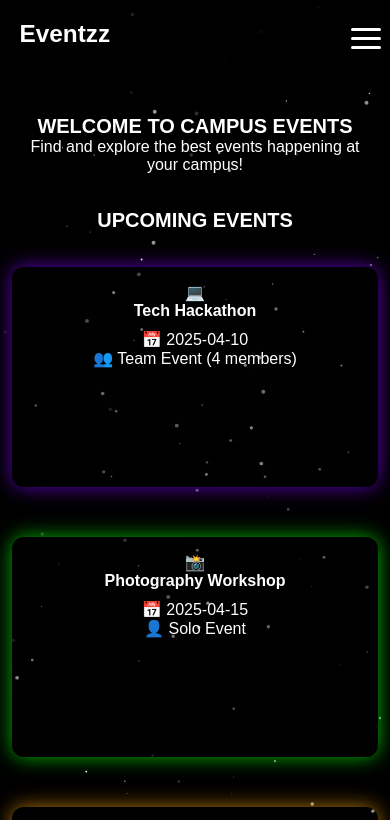
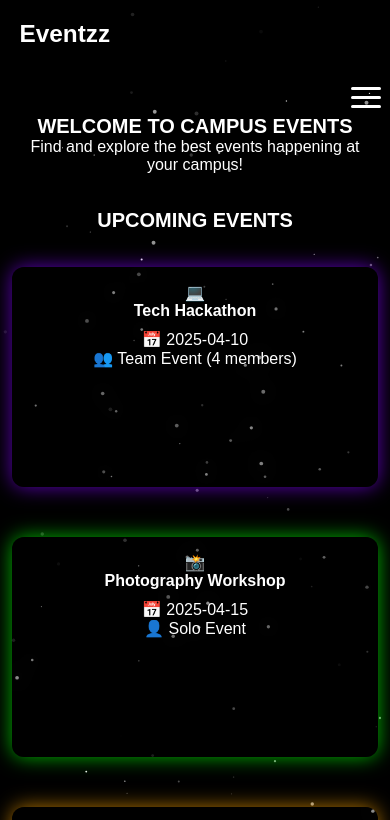
Before and after one commit to akdoescodes/Techcrunch, a plain HTML site: page index.html in a window 390 px wide. Shown: the top 820 px of the page. Drawn offline with Linux system fonts and the light colour scheme; animation ran at ten frames a second.

Commit message:
Update stadfayles.css

```diff
--- a/styles.css
+++ b/styles.css
@@ -117,7 +117,7 @@ html, body {
     position: absolute;
     left: 90%;
     position:absolute;
-    bottom:95.9%;
+    bottom:90.9%;
 
 
     flex-direction: column;
```
